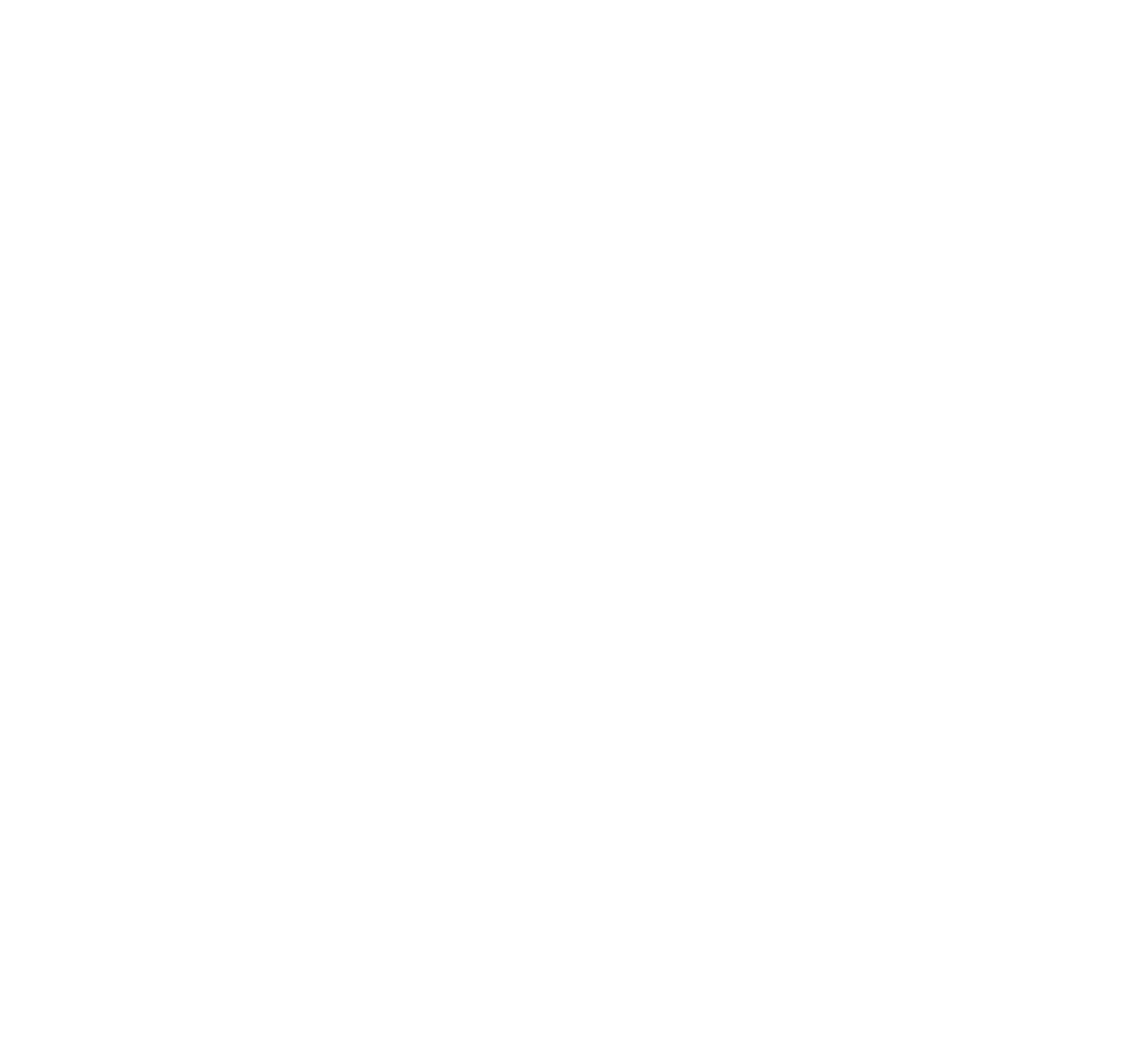
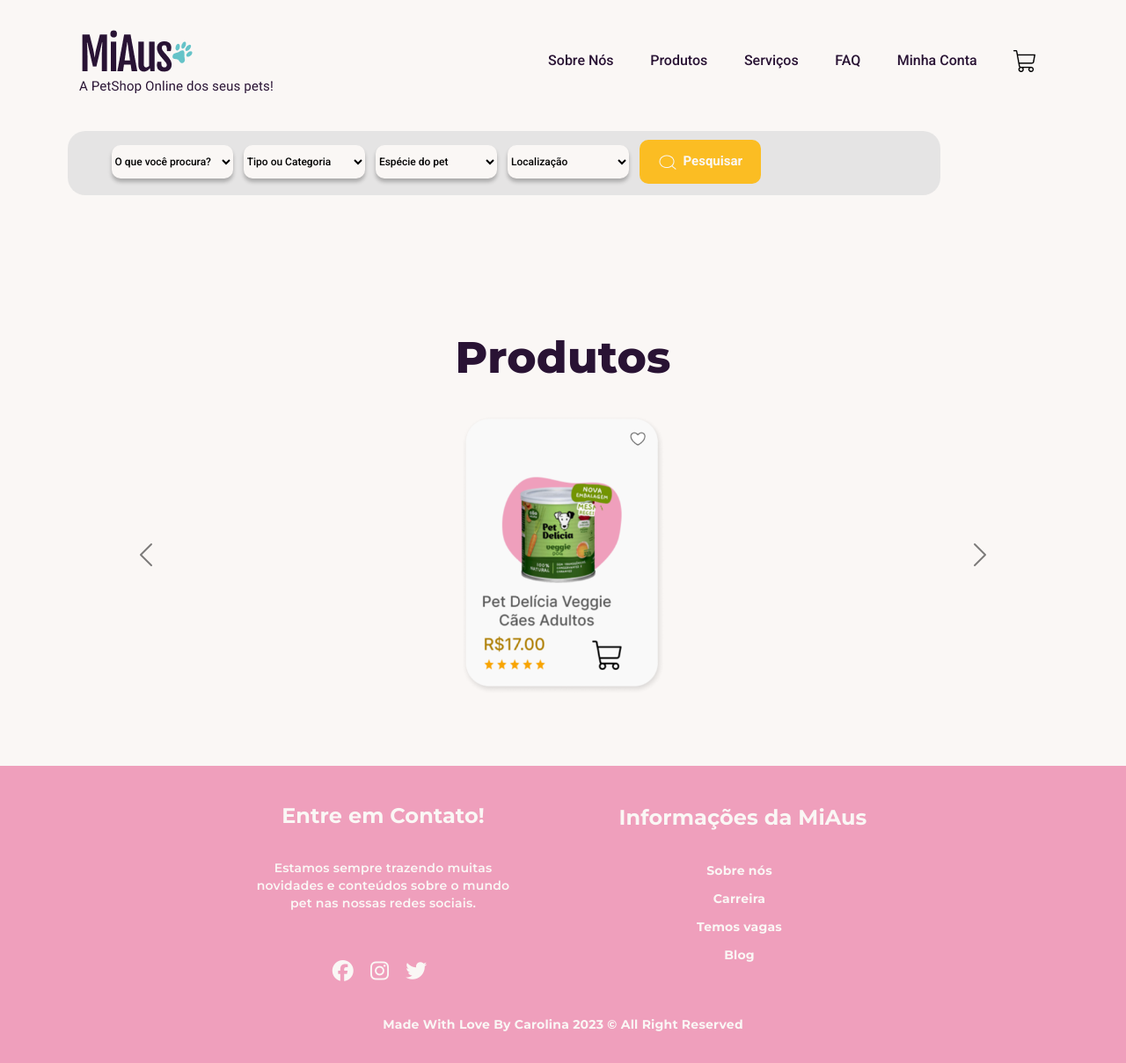
Before and after one commit to carolinacastilhos/Miaus_PetShop_Digital, a plain HTML site: page produtos.html in a window 1280 px wide. Shown: the whole page at 88% size. Before the commit the page ends 800 px from the top, so only its background shows below. Drawn offline with nearby package versions, Linux system fonts and the light colour scheme.

Commit message:
feat: Produtos

```diff
--- a/assets/css/login.css
+++ b/assets/css/login.css
@@ -16,7 +16,7 @@ section {
 
 .login h1 {
   font-size: 3.125rem;
-  font-weight: 800;
+  font-weight: 700;
 }
 
 .login h2 {
--- /dev/null
+++ b/assets/css/produtos.css
@@ -0,0 +1,16 @@
+section {
+  display: flex;
+  flex-direction: column;
+}
+
+.tituloProdutos {
+  text-align: center;
+  font-family: "Montserrat", sans-serif;
+  font-size: 3.125rem;
+  font-weight: 800;
+  color: var(--neutral);
+  line-height: 2.0625rem;
+  letter-spacing: 0.0125rem;
+  margin-top: 8rem;
+  padding: 2.5rem;
+}
--- a/produtos.html
+++ b/produtos.html
@@ -0,0 +1,256 @@
+<!DOCTYPE html>
+<html lang="pt-br">
+  <head>
+    <meta charset="UTF-8" />
+    <meta name="viewport" content="width=device-width, initial-scale=1.0" />
+    <!-- Título e ícone -->
+    <link rel="icon" type="icon" href="/assets/img/iconPaw.png" />
+    <title>MiAus</title>
+    <!-- JavaScript  -->
+    <script src="/js/script.js" defer></script>
+    <!-- Bootstrap -->
+    <link
+      href="https://cdn.jsdelivr.net/npm/bootstrap@5.3.1/dist/css/bootstrap.min.css"
+      rel="stylesheet"
+      integrity="sha384-4bw+/aepP/YC94hEpVNVgiZdgIC5+VKNBQNGCHeKRQN+PtmoHDEXuppvnDJzQIu9"
+      crossorigin="anonymous"
+    />
+    <script
+      src="https://code.jquery.com/jquery-3.2.1.slim.min.js"
+      integrity="sha384-KJ3o2DKtIkvYIK3UENzmM7KCkRr/rE9/Qpg6aAZGJwFDMVNA/GpGFF93hXpG5KkN"
+      crossorigin="anonymous"
+    ></script>
+    <script
+      src="https://cdn.jsdelivr.net/npm/popper.js@1.12.9/dist/umd/popper.min.js"
+      integrity="sha384-ApNbgh9B+Y1QKtv3Rn7W3mgPxhU9K/ScQsAP7hUibX39j7fakFPskvXusvfa0b4Q"
+      crossorigin="anonymous"
+    ></script>
+    <script
+      src="https://cdn.jsdelivr.net/npm/bootstrap@4.0.0/dist/js/bootstrap.min.js"
+      integrity="sha384-JZR6Spejh4U02d8jOt6vLEHfe/JQGiRRSQQxSfFWpi1MquVdAyjUar5+76PVCmYl"
+      crossorigin="anonymous"
+    ></script>
+    <!-- CSS -->
+    <link rel="stylesheet" href="/assets/css/styles.css" />
+    <link rel="stylesheet" href="/assets/css/header.css" />
+    <link rel="stylesheet" href="/assets/css/footer.css" />
+    <link rel="stylesheet" href="/assets/css/produtos.css" />
+    <!-- Google Fonts -->
+    <link rel="preconnect" href="https://fonts.googleapis.com" />
+    <link rel="preconnect" href="https://fonts.gstatic.com" crossorigin />
+    <link
+      href="https://fonts.googleapis.com/css2?family=Montserrat:wght@300;400;500;600;700;800;900&family=Roboto:wght@100;300;500;700&display=swap"
+      rel="stylesheet"
+    />
+    <!-- Font Awesome -->
+    <script
+      src="https://kit.fontawesome.com/2f97061cb0.js"
+      crossorigin="anonymous"
+    ></script>
+  </head>
+
+  <body>
+    <header>
+      <nav class="navbar fixed-top navbar-expand-lg">
+        <div class="container">
+          <a href="#inicio" class="navbar-brand"
+            ><img src="/assets/img/iconMiaus2.png" alt="Ícone da Miaus"
+          /></a>
+          <button
+            class="navbar-toggler"
+            data-bs-toggle="collapse"
+            data-bs-target="#navbarSupportedContent"
+            aria-controls="navbarSupportedContent"
+            aria-expanded="false"
+            aria-label="Navegação do toggle"
+          >
+            <span class="navbar-toggler-icon"></span>
+          </button>
+          <div class="collapse navbar-collapse" id="navbarSupportedContent">
+            <ul class="navbar-nav ms-auto">
+              <li class="nav-item active">
+                <a href="#sobreNos" class="nav-link">Sobre Nós</a>
+              </li>
+              <li class="nav-item">
+                <a href="#produtos" class="nav-link">Produtos</a>
+              </li>
+              <li class="nav-item">
+                <a href="#servicos" class="nav-link">Serviços</a>
+              </li>
+              <li class="nav-item">
+                <a href="#faq" class="nav-link">FAQ</a>
+              </li>
+              <li class="nav-item">
+                <a href="login.html" class="nav-link">Minha Conta</a>
+              </li>
+              <li class="nav-item">
+                <a href="#carrinho" class="nav-link"
+                  ><img
+                    src="/assets/img/carrinho.png"
+                    alt="ícone do carrinho de compra"
+                /></a>
+              </li>
+            </ul>
+          </div>
+        </div>
+      </nav>
+
+      <div class="barraPesquisa">
+        <form
+          action="https://formsubmit.co/carolinacastilhos.vet@gmail.com"
+          method="POST"
+        >
+          <!-- <label for="procura">O que você procura?</label> -->
+          <select name="procura" id="procura">
+            <option value="">O que você procura?</option>
+            <option value="produtos">Produtos</option>
+            <option value="Serviços">Serviços</option>
+          </select>
+
+          <!-- <label for="categoria">Tipo ou Categoria</label> -->
+          <select name="categoria" id="categoria">
+            <option value="">Tipo ou Categoria</option>
+            <option value="racaoSeca">Ração Seca</option>
+            <option value="racaoUmida">Ração Úmida</option>
+            <option value="banhoPequeno">Banho pequeno porte</option>
+            <option value="banhoGrande">Banho grande porte</option>
+            <option value="tosaPequeno">Tosa pequeno porte</option>
+            <option value="tosaGrande">Tosa grande porte</option>
+            <option value="tosaHigienica">Tosa higiênica</option>
+            <option value="telebusca">Tele-busca</option>
+            <option value="teleentrega">Tele-entrega</option>
+          </select>
+
+          <!-- <label for="especie">Especie do pet</label> -->
+          <select name="especie" id="especie">
+            <option value="">Espécie do pet</option>
+            <option value="canino">Canino</option>
+            <option value="felino">Felino</option>
+          </select>
+
+          <!-- <label for="localizacao">Localização</label> -->
+          <select name="localizacao" id="localizacao">
+            <option value="">Localização</option>
+            <option value="AC">Acre</option>
+            <option value="AL">Alagoas</option>
+            <option value="AP">Amapá</option>
+            <option value="AM">Amazonas</option>
+            <option value="BA">Bahia</option>
+            <option value="CE">Ceará</option>
+            <option value="DF">Distrito Federal</option>
+            <option value="ES">Espírito Santo</option>
+            <option value="GO">Goiás</option>
+            <option value="MA">Maranhão</option>
+            <option value="MT">Mato Grosso</option>
+            <option value="MS">Mato Grosso do Sul</option>
+            <option value="MG">Minas Gerais</option>
+            <option value="PA">Pará</option>
+            <option value="PB">Paraíba</option>
+            <option value="PR">Paraná</option>
+            <option value="PE">Pernambuco</option>
+            <option value="PI">Piauí</option>
+            <option value="RJ">Rio de Janeiro</option>
+            <option value="RN">Rio Grande do Norte</option>
+            <option value="RS">Rio Grande do Sul</option>
+            <option value="RO">Rondônia</option>
+            <option value="RR">Roraima</option>
+            <option value="SC">Santa Catarina</option>
+            <option value="SP">São Paulo</option>
+            <option value="SE">Sergipe</option>
+            <option value="TO">Tocantins</option>
+          </select>
+
+          <button type="submit" class="btnPesquisar">
+            <img src="/assets/img/lupa.png" alt="ícone de lupa" />Pesquisar
+          </button>
+        </form>
+      </div>
+    </header>
+
+    <h1 class="tituloProdutos">Produtos</h1>
+
+    <div class="container">
+      <div
+        id="carouselExampleIndicators"
+        class="carousel slide carousel-dark"
+        data-bs-ride="carousel"
+      >
+        <div class="carousel-inner" style="height: 20em">
+          <div
+            class="carousel-item h-100 active"
+            style="
+              background: url(/assets/img/Produto1.png) center/contain no-repeat;
+            "
+          ></div>
+          <div
+            class="carousel-item h-100"
+            style="
+              background: url(/assets/img/Produto2.png) center/contain no-repeat;
+            "
+          ></div>
+          <div
+            class="carousel-item h-100"
+            style="
+              background: url(/assets/img/Produto3.png) center/contain no-repeat;
+            "
+          ></div>
+          <div
+            class="carousel-item h-100"
+            style="
+              background: url(/assets/img/Produto4.png) center/contain no-repeat;
+            "
+          ></div>
+        </div>
+        <a
+          class="carousel-control-prev"
+          href="#carouselExampleIndicators"
+          role="button"
+          data-slide="prev"
+        >
+          <span class="carousel-control-prev-icon" aria-hidden="true"></span>
+          <span class="sr-only">Previous</span>
+        </a>
+        <a
+          class="carousel-control-next"
+          href="#carouselExampleIndicators"
+          role="button"
+          data-slide="next"
+        >
+          <span class="carousel-control-next-icon" aria-hidden="true"></span>
+          <span class="sr-only">Next</span>
+        </a>
+      </div>
+    </div>
+
+    <footer>
+      <div class="footerBox">
+        <div class="footerInfos">
+          <div class="infoContatos">
+            <h3>Entre em Contato!</h3>
+            <p>
+              Estamos sempre trazendo muitas novidades e conteúdos sobre o mundo
+              pet nas nossas redes sociais.
+            </p>
+            <ul>
+              <li><i class="fa-brands fa-facebook footerIcon"></i></li>
+              <li><i class="fa-brands fa-instagram footerIcon"></i></li>
+              <li><i class="fa-brands fa-twitter footerIcon"></i></li>
+            </ul>
+          </div>
+          <div class="infoMiaus">
+            <h3>Informações da MiAus</h3>
+            <ul>
+              <li>Sobre nós</li>
+              <li>Carreira</li>
+              <li>Temos vagas</li>
+              <li>Blog</li>
+            </ul>
+          </div>
+        </div>
+        <div class="footerDev">
+          <p>Made With Love By Carolina 2023 &copy; All Right Reserved</p>
+        </div>
+      </div>
+    </footer>
+  </body>
+</html>
```
Also changed, not shown: assets/css/header.css (+0 -8 lines), index.html (+1 -1 lines), assets/img/Produto1.png (added), assets/img/Produto2.png (added), assets/img/Produto3.png (added), assets/img/Produto4.png (added), assets/img/navbarHover.png (deleted).
